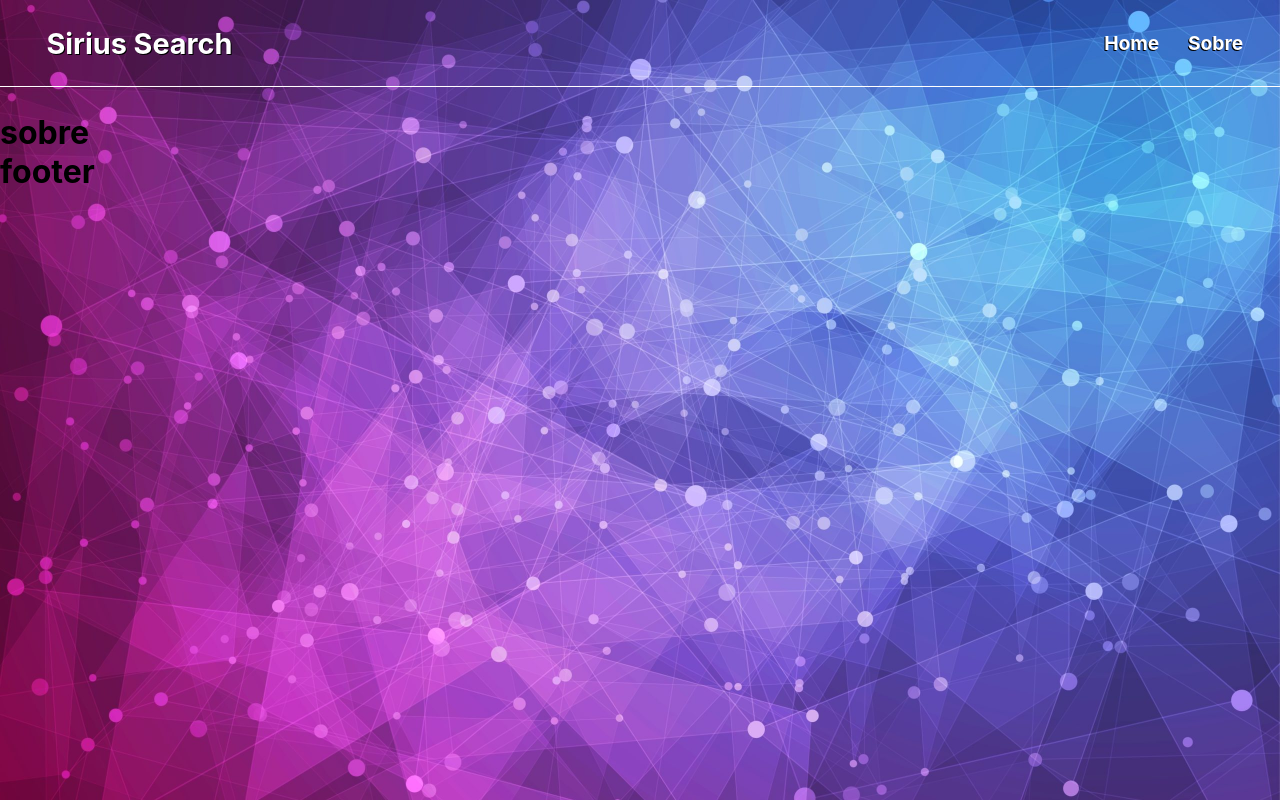
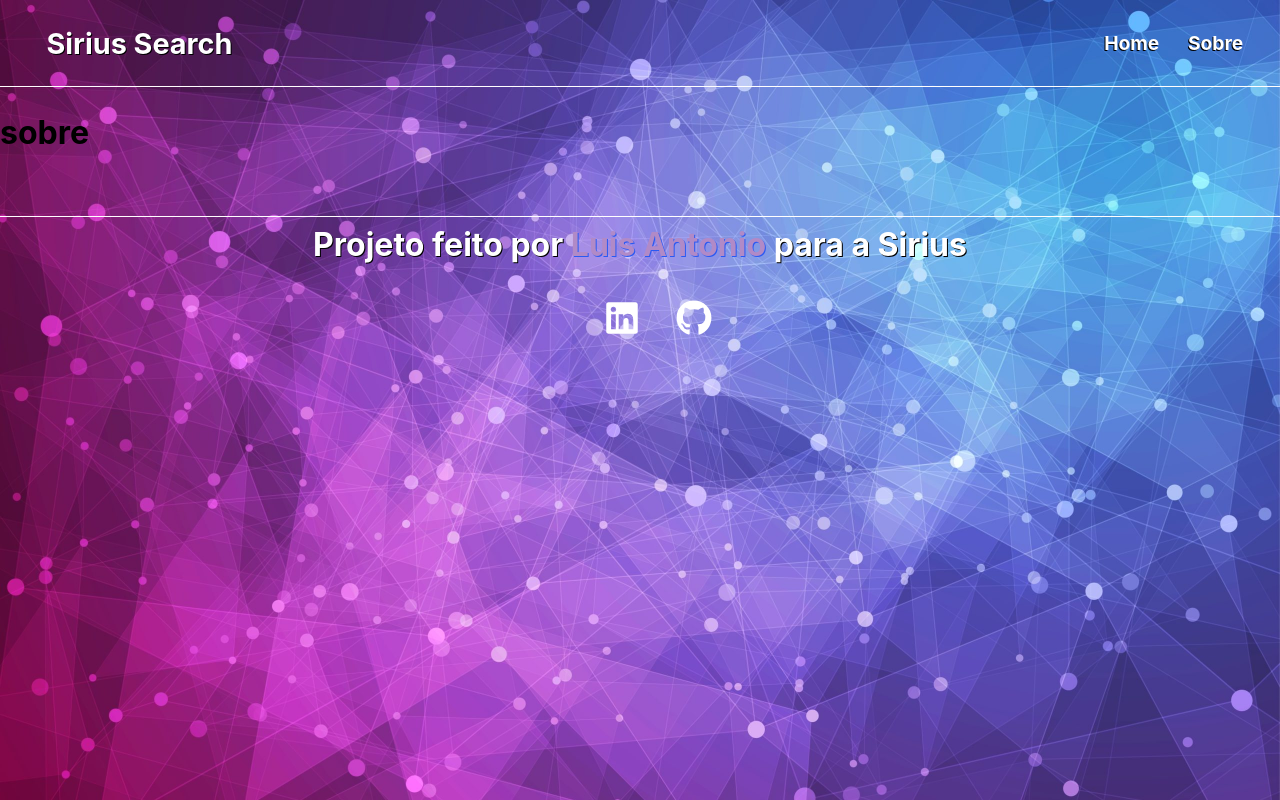
Before and after one commit to LagAntunes/Desafio-Sirius, a React (Create React App) app: page /Sobre in a window 1280 px wide. Built offline with nearby package versions, Linux system fonts and the light colour scheme.

Commit message:
finalização do footer

```diff
--- a/package.json
+++ b/package.json
@@ -9,6 +9,7 @@
     "axios": "^0.27.2",
     "react": "^18.1.0",
     "react-dom": "^18.1.0",
+    "react-icons": "^4.3.1",
     "react-router-dom": "^6.3.0",
     "react-scripts": "5.0.1",
     "web-vitals": "^2.1.4"
--- a/public/index.html
+++ b/public/index.html
@@ -5,7 +5,7 @@
     <meta name="viewport" content="width=device-width, initial-scale=1" />
     <meta name="theme-color" content="#000000" />
     <link rel="manifest" href="%PUBLIC_URL%/manifest.json" />
-    <title>Projeto Sirius</title>
+    <title>Sirius Search</title>
   </head>
   <body>
     <noscript>You need to enable JavaScript to run this app.</noscript>
--- a/src/components/Footer.js
+++ b/src/components/Footer.js
@@ -1,9 +1,24 @@
+import { FaLinkedin, FaGithub } from "react-icons/fa"
+
 import styles from "./Footer.module.css"
 
 function Footer() {
     return(
-        <footer>
-            <h1>footer</h1>
+        <footer className={styles.rodape}>
+            <h1>Projeto feito por <span>Luis Antonio</span> para a Sirius</h1>
+
+            <ul className={styles.icones}>
+                <li>
+                   <a href="https://www.linkedin.com/in/luis-antonio-garcia-antunes/">
+                        <FaLinkedin/>
+                   </a>
+                </li>
+                <li>
+                    <a href="https://github.com/LagAntunes">
+                        <FaGithub/>
+                    </a>
+                </li>
+            </ul>
         </footer>
     )
 }
--- a/src/components/Footer.module.css
+++ b/src/components/Footer.module.css
@@ -0,0 +1,41 @@
+.rodape {
+    border-top: .7px solid white;
+    display: flex;
+    flex-direction: column;
+    margin-top: 5%;
+    padding: .5em;
+}
+
+.rodape h1 {
+    align-self: center;
+    color: white;
+    text-shadow:1px 1px black;
+}
+
+.rodape h1 span{
+    color: rgb(177, 138, 199);
+    text-shadow:1px 1px rgb(42, 89, 243);
+}
+
+.icones {
+    display: flex;
+    list-style: none;
+    font-size: 1.5em;
+    align-self: center;
+}
+
+.icones li {
+    margin-left: 1em;
+    margin-top: 1em;
+    font-size: 1.5em;
+}
+
+.icones li a {
+    color: white;
+    text-shadow:1px 1px black;
+}
+
+.icones li a:hover {
+    color: rgb(195, 167, 211);
+    text-shadow:1px 1px rgb(42, 89, 243);
+}
```
Also changed, not shown: 1 other file (tests, documents, lock files or other folders).
